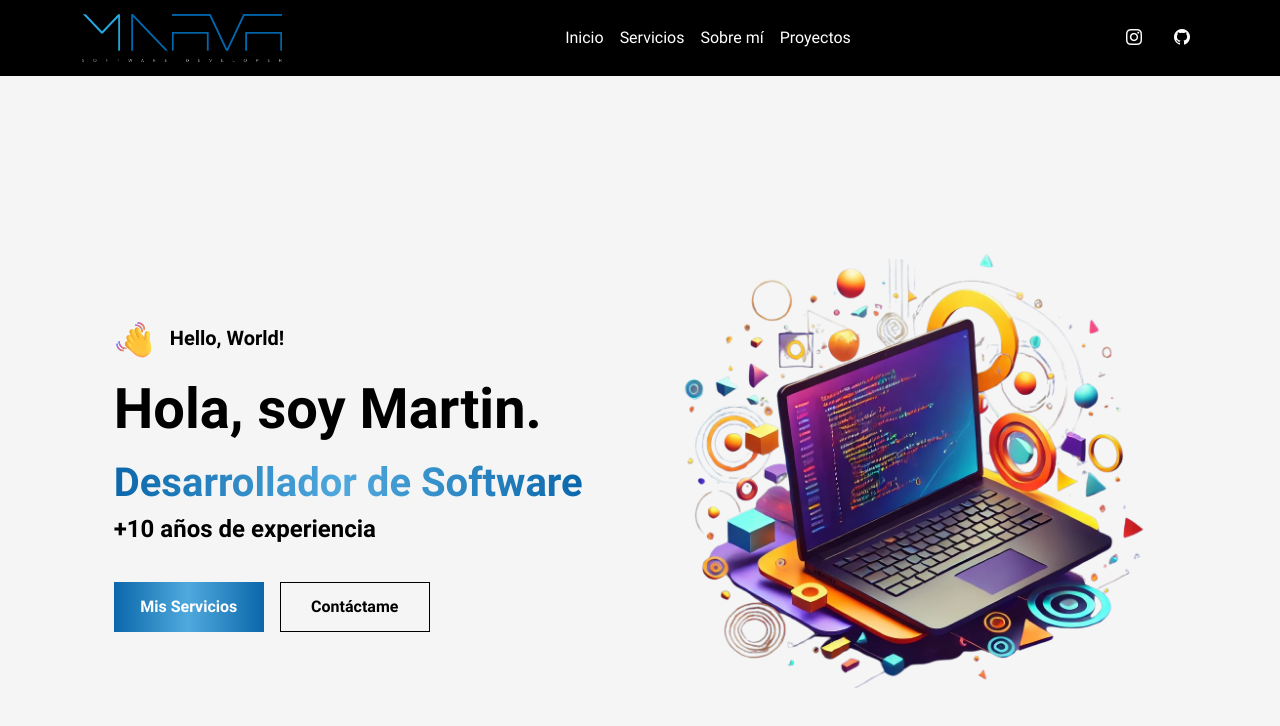
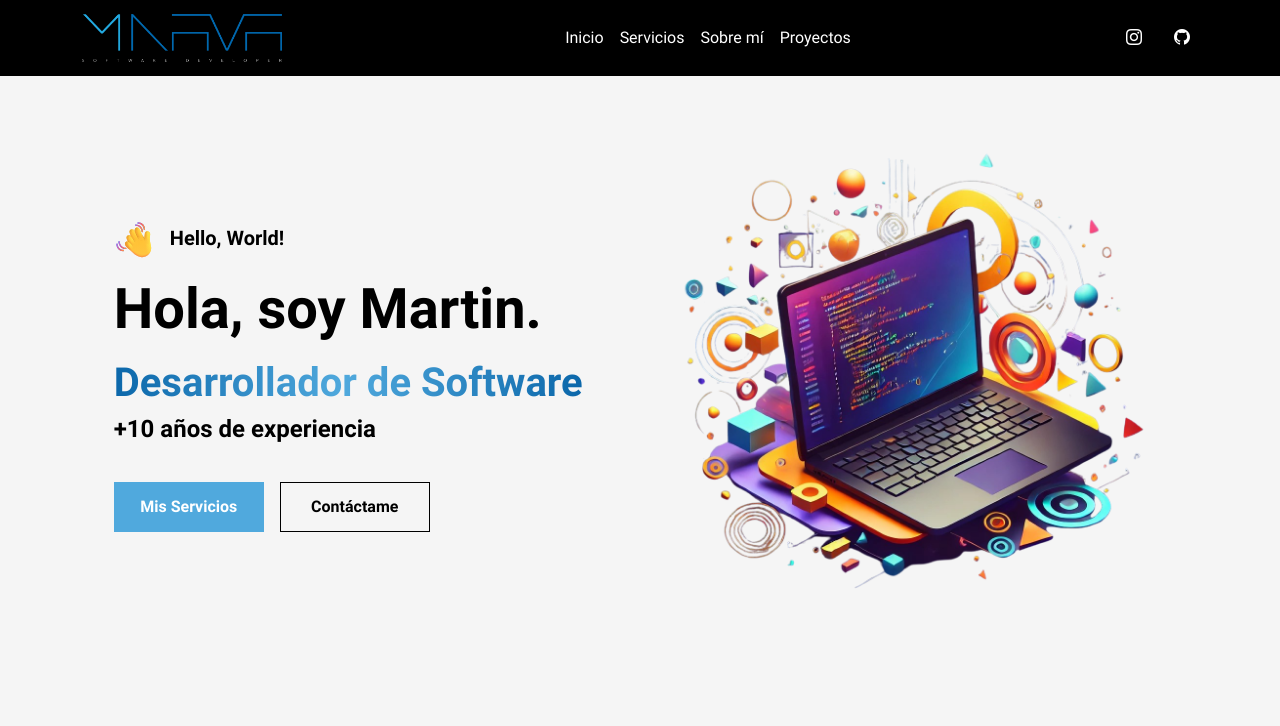
Before and after one commit to mnava1418/namart, a React (Create React App) app: page / in a window 1280 px wide. In both pictures the pointer is over the element "Mis Servicios". Shown: the top 726 px of the page. Built offline with nearby package versions, Linux system fonts and the light colour scheme.

Commit message:
UPDATE: button and main page styles

```diff
--- a/src/styles/button.css
+++ b/src/styles/button.css
@@ -19,7 +19,7 @@
 
 .custom-btn-primary:hover {
     background-color: transparent;
-    background: var(--main-gradient);
+    background: var(--secondary-color);
 }
 
 .custom-btn-secondary {
--- a/src/styles/main.css
+++ b/src/styles/main.css
@@ -56,6 +56,6 @@
 
 @media (min-width: 1200px) {
     .app-full-screen {
-        min-height: 800px
+        min-height: 600px
     }
 }
```
